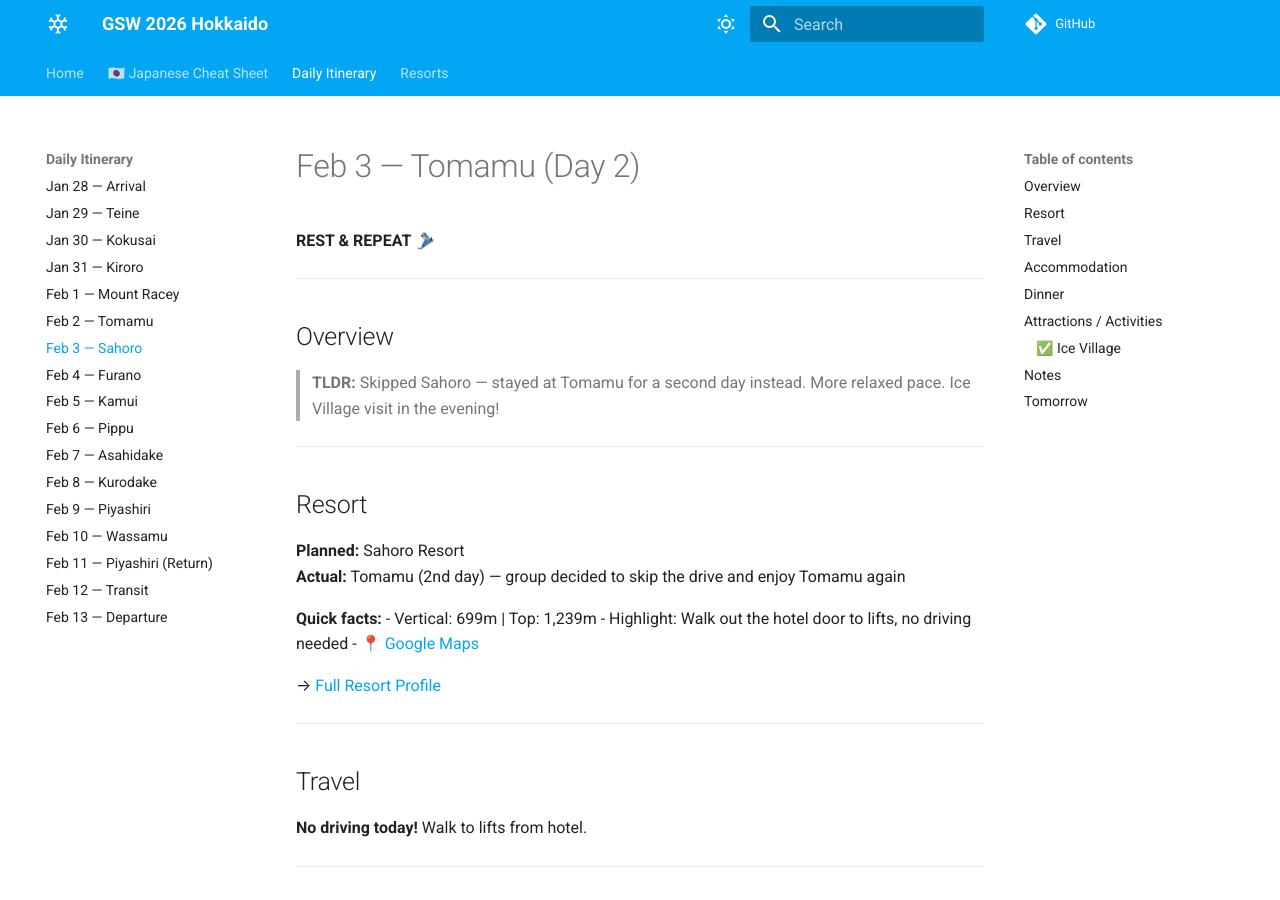
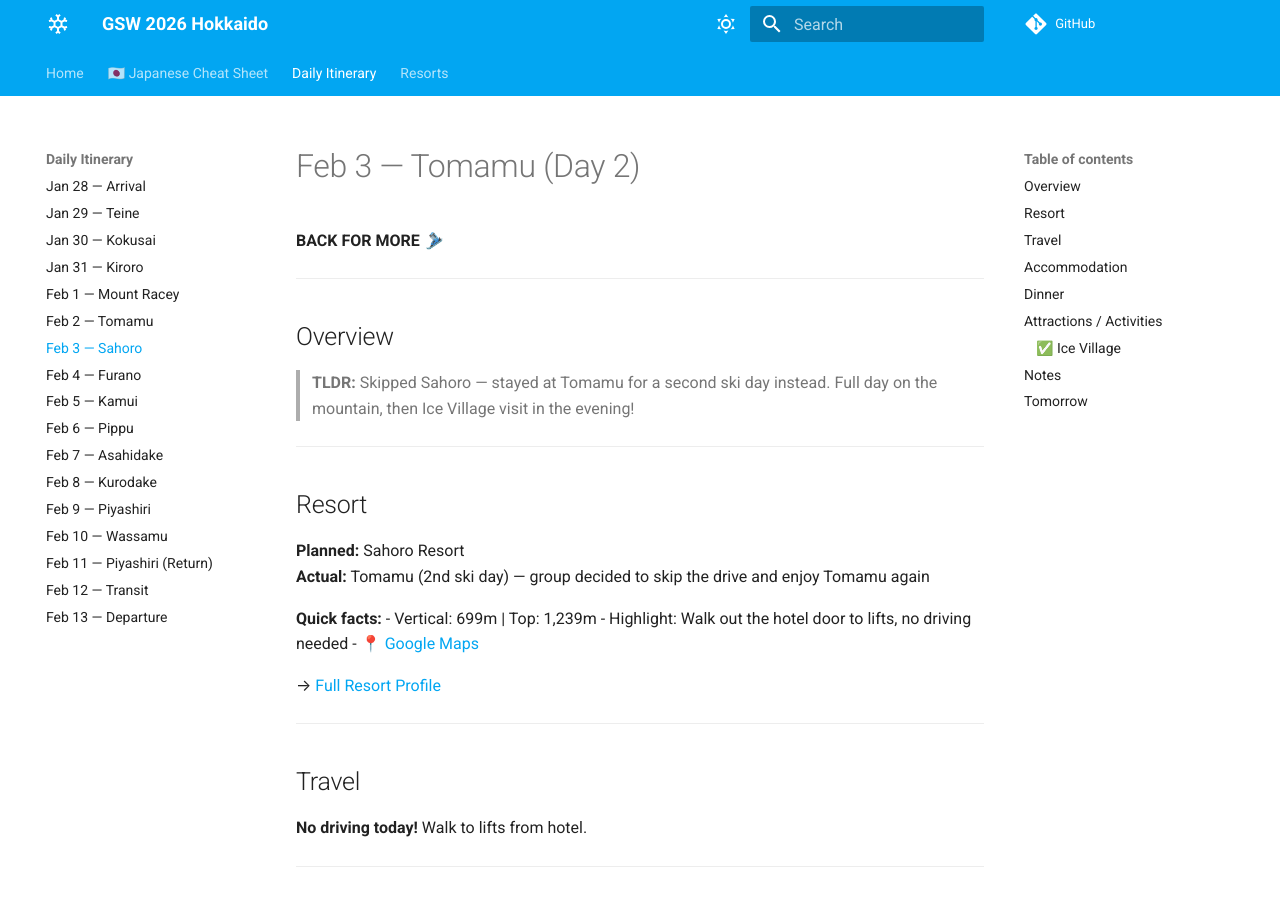
Before and after one commit to madmantim/GSW-26, an MkDocs documentation site: the page built from docs/days/2026-02-03-sahoro.md, in a window 1280 px wide and 900 px high. Built offline with MkDocs 1.6.1 and Material for MkDocs 9.7.7, drawn with Linux system fonts in a browser that asks for light colours; comment, search, counter and statistics services are not loaded.

Commit message:
Fix Feb 3: ski day not rest day — 14 ski days in 15!

```diff
--- a/docs/days/2026-02-03-sahoro.md
+++ b/docs/days/2026-02-03-sahoro.md
@@ -1,19 +1,19 @@
 # Feb 3 — Tomamu (Day 2)
 
-**REST & REPEAT** 🎿
+**BACK FOR MORE** 🎿
 
 ---
 
 ## Overview
 
-> **TLDR:** Skipped Sahoro — stayed at Tomamu for a second day instead. More relaxed pace. Ice Village visit in the evening!
+> **TLDR:** Skipped Sahoro — stayed at Tomamu for a second ski day instead. Full day on the mountain, then Ice Village visit in the evening!
 
 ---
 
 ## Resort
 
 **Planned:** Sahoro Resort
-**Actual:** Tomamu (2nd day) — group decided to skip the drive and enjoy Tomamu again
+**Actual:** Tomamu (2nd ski day) — group decided to skip the drive and enjoy Tomamu again
 
 **Quick facts:**
 - Vertical: 699m | Top: 1,239m
```
